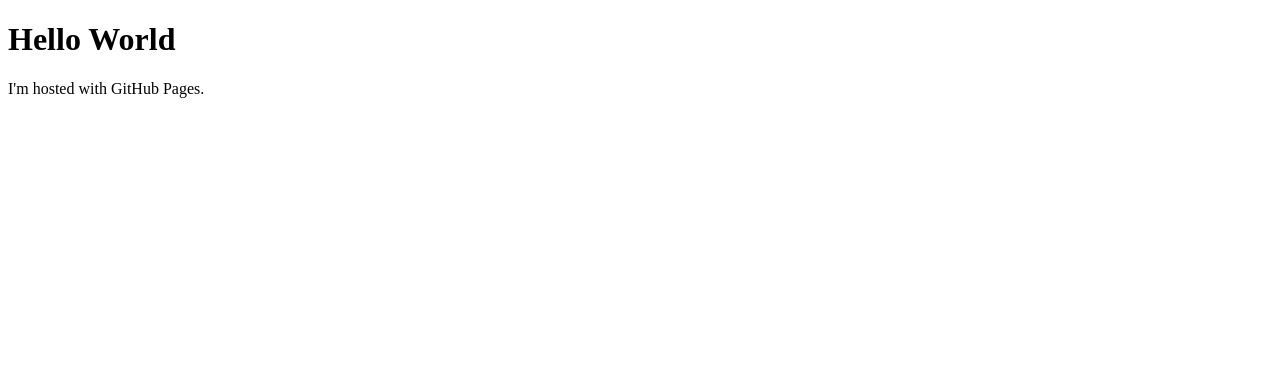
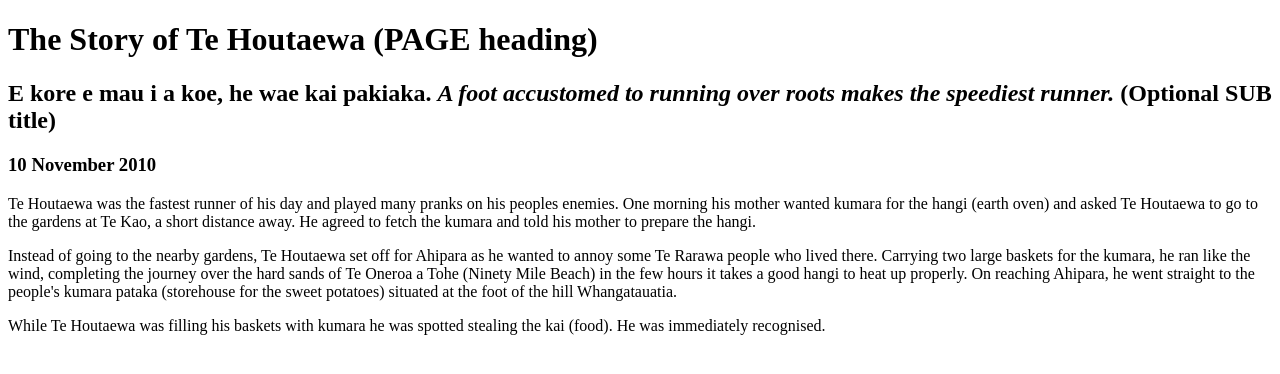
Before and after one commit to Devon-McGrath-github/Devon-McGrath-github.github.io, a plain HTML site: page index.html in a window 1280 px wide. Drawn offline with Linux system fonts and the light colour scheme.

Commit message:
changed index
Improved index

```diff
--- a/index.html
+++ b/index.html
@@ -1,7 +1,27 @@
 <!DOCTYPE html>
 <html>
-<body>
-<h1>Hello World</h1>
-<p>I'm hosted with GitHub Pages.</p>
-</body>
+  <head>
+    <title>Stories and Legends (PAGE title) </title>
+    <meta charset="UTF-8">
+    <link href="your-stylesheet-link-here.css" rel="stylesheet" type="text/css">
+  </head>
+
+  <body>
+    <h1>The Story of Te Houtaewa (PAGE heading)</h1>
+    <h2>E kore e mau i a koe, he wae kai pakiaka. <em>A foot accustomed to running over roots makes the speediest runner.</em> (Optional SUB title) </h2>
+    <h3>10 November 2010</h3>
+
+    <p>
+      Te Houtaewa was the fastest runner of his day and played many pranks on his peoples enemies. One morning his mother wanted kumara for the hangi (earth oven) and asked Te Houtaewa to go to the gardens at Te Kao, a short distance away. He agreed to fetch the kumara and told his mother to prepare the hangi.
+    </p>
+    <p>
+      Instead of going to the nearby gardens, Te Houtaewa set off for Ahipara as he wanted to annoy some Te Rarawa people who lived there. Carrying two large baskets for the kumara, he ran like the wind, completing the journey over the hard sands of Te Oneroa a Tohe (Ninety Mile Beach) in the few hours it takes a good hangi to heat up properly. On reaching Ahipara, he went straight to the people's kumara pataka (storehouse for the sweet potatoes) situated at the foot of the hill Whangatauatia.
+    </p>
+    <p>
+      While Te Houtaewa was filling his baskets with kumara he was spotted stealing the kai (food). He was immediately recognised.
+    </p>
+
+    <!-- this is a comment. -->
+
+  </body>
 </html>
```
